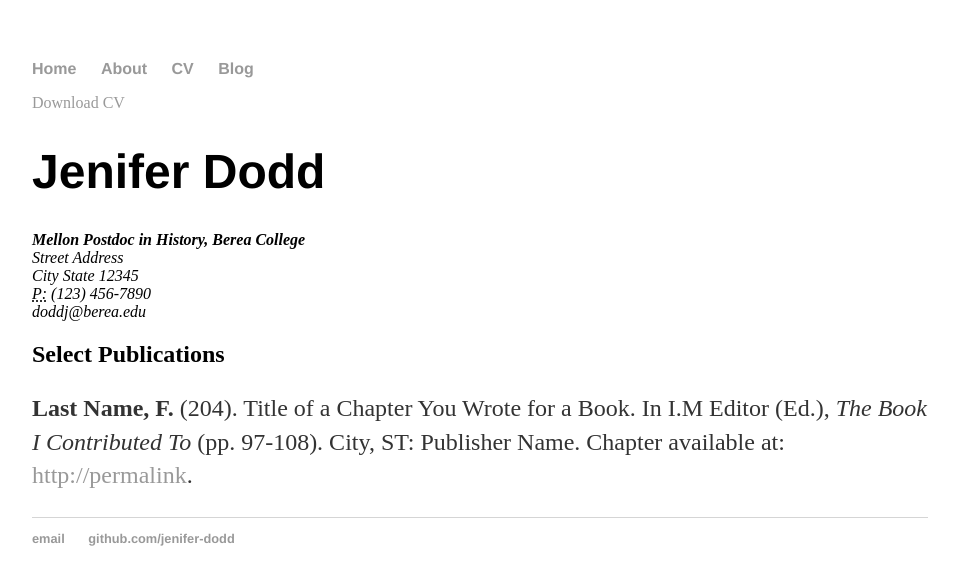
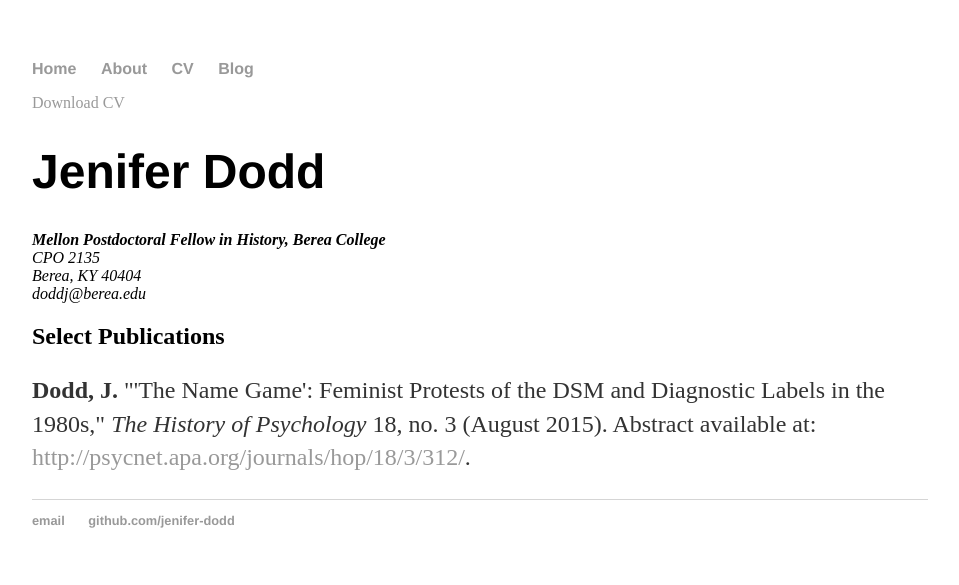
Before and after one commit to jenifer-dodd/jenifer-dodd.github.io, a Jekyll site: the page built from cv/index.html, in a window 1280 px wide. Shown: the top 585 px of the page, without its empty margins (160-1119 px from the left). Built offline with Jekyll 4.4.1, drawn with Linux system fonts in a browser that asks for light colours.

Commit message:
Update index.html

```diff
--- a/cv/index.html
+++ b/cv/index.html
@@ -7,16 +7,15 @@ title: CV of Your Name
 		<a href="#" class="download" title="Download CV as PDF">Download CV</a>
 					<h1>Jenifer Dodd</h1>
 					<address>
-					<strong>Mellon Postdoc in History, Berea College</strong><br>
-					Street Address<br>
-					City State 12345<br>
-					<abbr title="phone">P:</abbr> (123) 456-7890<br>
+					<strong>Mellon Postdoctoral Fellow in History, Berea College</strong><br>
+					CPO 2135<br>
+					Berea, KY 40404<br>
 					<span class="obfuscate">doddj@berea.edu</span>
 					</address>
 
 					<h2>Select Publications</h2>
 
-					<p><strong>Last Name, F.</strong> (204). Title of a Chapter You Wrote for a Book. In I.M Editor (Ed.), <em>The Book I Contributed To</em> (pp. 97-108). City, ST: Publisher Name. Chapter available at: <a href="#">http://permalink</a>.
+					<p><strong>Dodd, J.</strong> "'The Name Game': Feminist Protests of the DSM and Diagnostic Labels in the 1980s," <em>The History of Psychology</em> 18, no. 3 (August 2015). Abstract available at: <a href="#">http://psycnet.apa.org/journals/hop/18/3/312/</a>.
 
 
 	</div>
```
